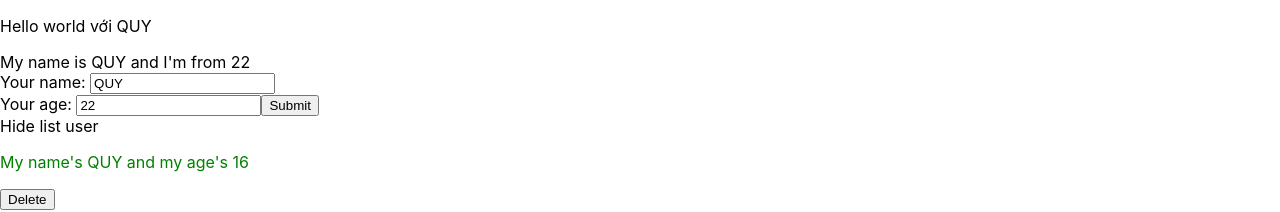
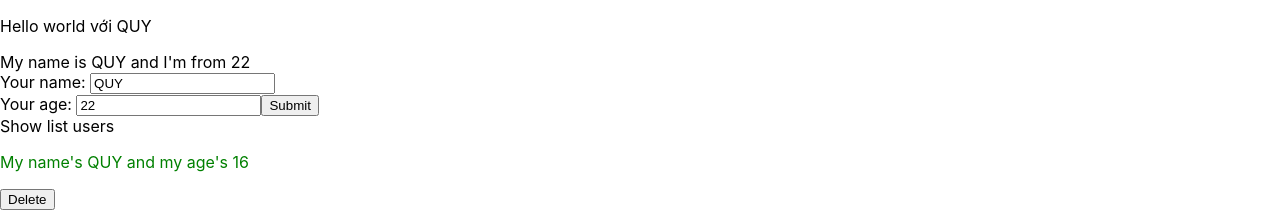
Before and after one commit to quy12022002/BASE_REACT_REDEX, a React (Create React App) app: page / in a window 1280 px wide. Shown: the top 212 px of the page. Built offline with nearby package versions, Linux system fonts and the light colour scheme.

Commit message:
stateless/stateful

```diff
--- a/src/components/DisplayInfor.js
+++ b/src/components/DisplayInfor.js
@@ -1,44 +1,58 @@
 import "./DisplayInfor.scss";
 import React from "react";
 
-class DisplayInfor extends React.Component {
-  state = {
-    isShowOrHide: true,
-  };
-  handleShowHide = () => {
-    this.setState({
-      isShowOrHide: !this.state.isShowOrHide,
-    });
-  };
+// stateless vs stateful
+// class DisplayInfor extends React.Component {
+//   //template + logic js
+//   render() {
+//     // destructuring array/object
+//     const { listUsers } = this.props;
+//     // props: viet tat properties
+//     return (
+//       <div className="display-info-container">
+//         <div>Show list users</div>
+//         {true && (
+//           <>
+//             {listUsers.map((item) => {
+//               return (
+//                 <div
+//                   key={item.id}
+//                   className={+item.age <= 16 ? "green" : "red"}
+//                 >
+//                   <p>
+//                     My name's {item.name} and my age's {item.age}
+//                   </p>
+//                   <button onClick={() => this.props.hanldleDeleteUser(item.id)}>
+//                     Delete
+//                   </button>
+//                   <hr />
+//                 </div>
+//               );
+//             })}
+//           </>
+//         )}
+//       </div>
+//     );
+//   }
+// }
 
+const DisplayInfor = (props) => {
+  // destructuring array/object
+  const { listUsers } = props;
   //template + logic js
-  render() {
-    // destructuring array/object
-    const { listUsers } = this.props;
   // props: viet tat properties
   return (
     <div className="display-info-container">
-        <div>
-          <span
-            onClick={() => {
-              this.handleShowHide();
-            }}
-          >
-            {this.state.isShowOrHide === true ? "Hide" : "Show"} list user
-          </span>
-        </div>
-        {this.state.isShowOrHide && (
+      <div>Show list users</div>
+      {true && (
         <>
           {listUsers.map((item) => {
             return (
-                <div
-                  key={item.id}
-                  className={+item.age <= 16 ? "green" : "red"}
-                >
+              <div key={item.id} className={+item.age <= 16 ? "green" : "red"}>
                 <p>
                   My name's {item.name} and my age's {item.age}
                 </p>
-                  <button onClick={() => this.props.hanldleDeleteUser(item.id)}>
+                <button onClick={() => props.hanldleDeleteUser(item.id)}>
                   Delete
                 </button>
                 <hr />
@@ -49,7 +63,6 @@ class DisplayInfor extends React.Component {
       )}
     </div>
   );
-  }
-}
+};
 
 export default DisplayInfor;
```
Lines whose indentation alone changed are shown as unchanged.
